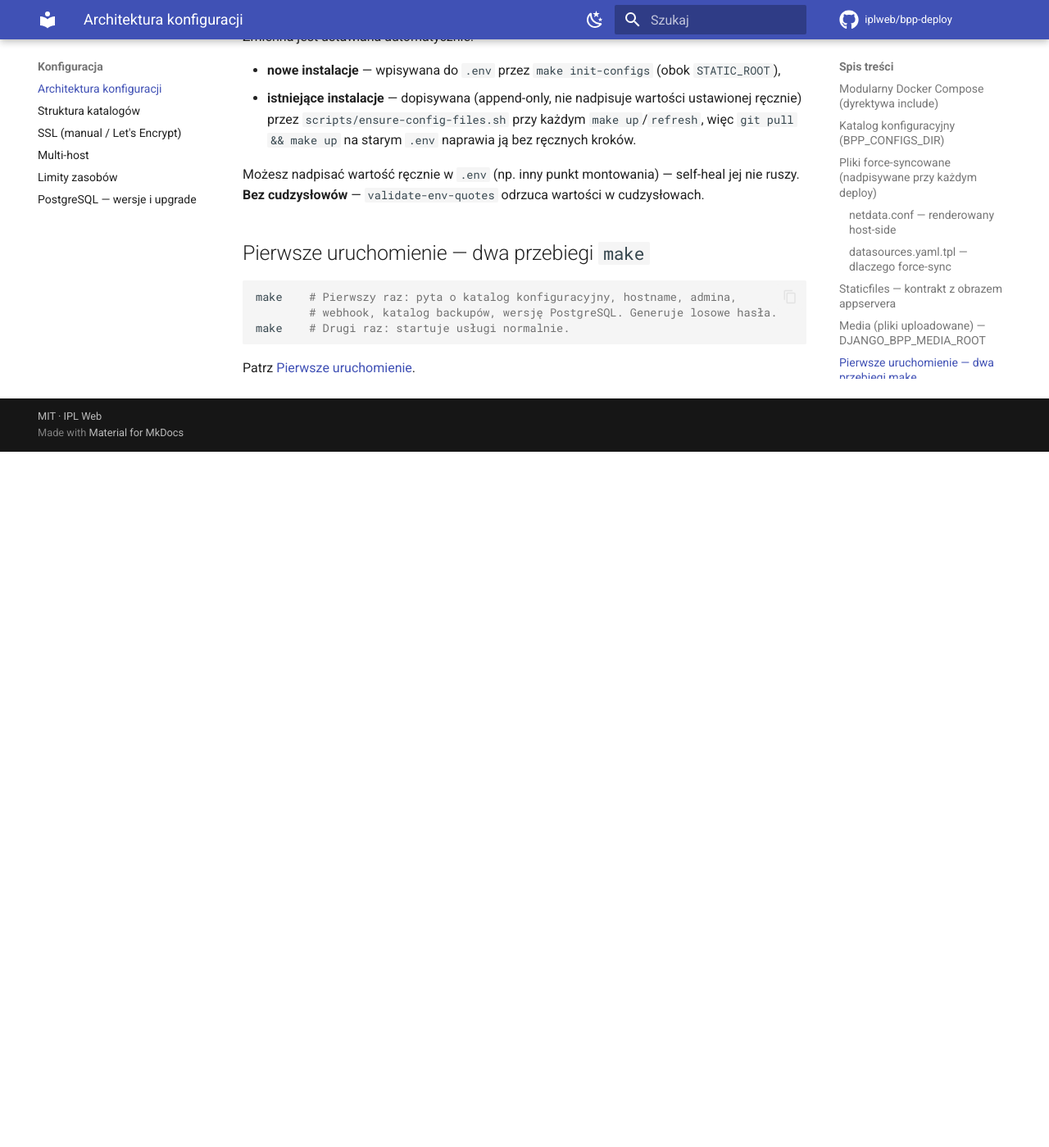
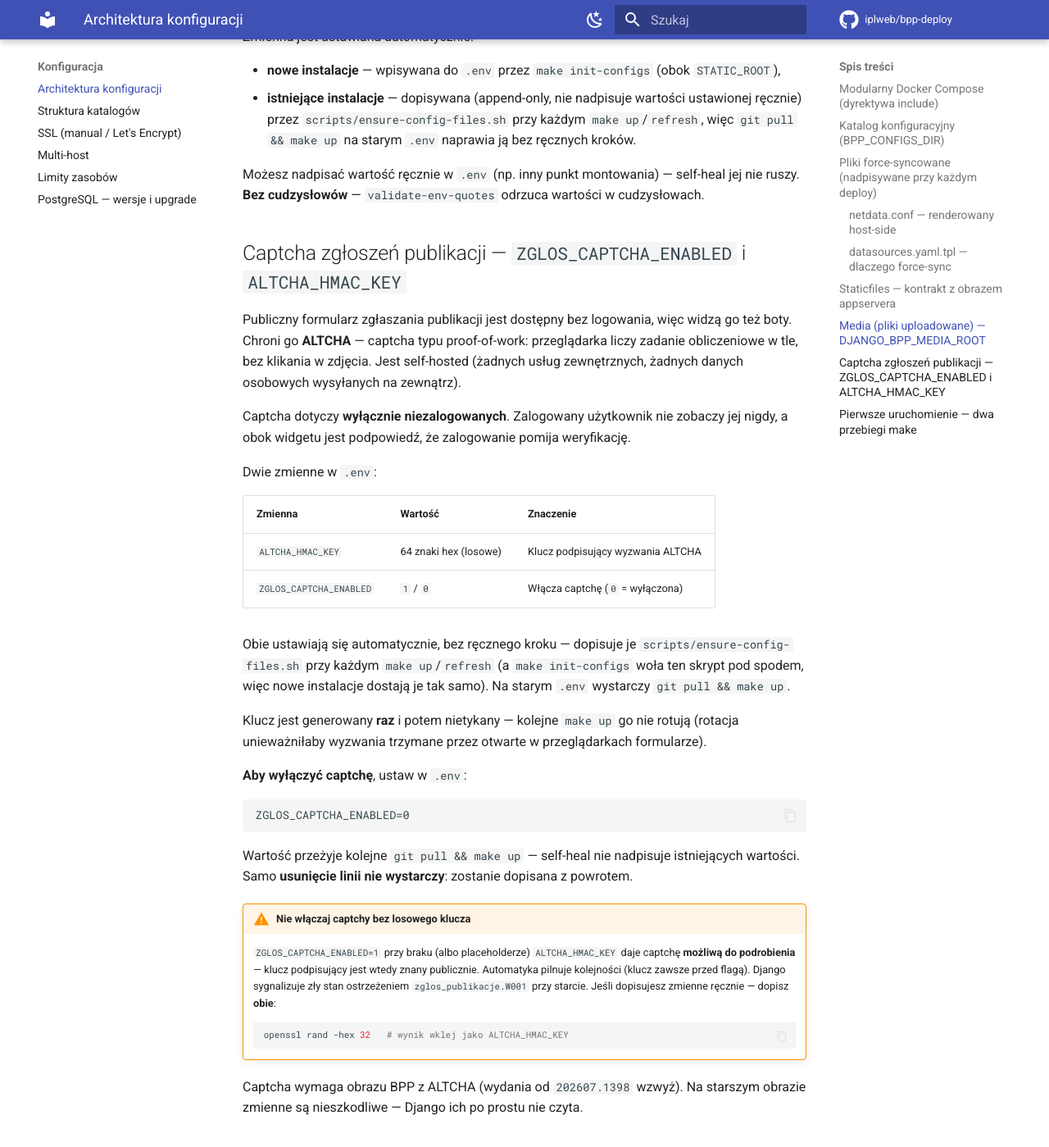
Before and after one commit to iplweb/bpp-deploy, an MkDocs documentation site: the page built from docs/konfiguracja/architektura.md, in a window 1280 px wide and 1400 px high, scrolled down 2667 px. Shown: the whole window at 82% size. Built offline with MkDocs 1.6.1 and Material for MkDocs 9.7.7, drawn with Linux system fonts in a browser that asks for light colours; comment, search, counter and statistics services are not loaded; before the commit the page ends 3218 px from its top, so only the background shows below that.

Commit message:
feat(altcha): zapal captche zgloszen publikacji (ZGLOS_CAPTCHA_ENABLED)
PR #19 dolozyl auto-generacje ALTCHA_HMAC_KEY, ale sama captcha pozostawala
wylaczona: ZGLOS_CAPTCHA_ENABLED nie bylo ustawiane nigdzie, wiec na zadnej
instalacji (w tym staging) widget sie nie pojawial. Klucz czekal, flagi nie bylo.

Flaga jest dopisywana zaraz PO kluczu, w tym samym self-healu. Kolejnosc jest
istotna: gdy flaga sie zapala, realny klucz juz jest w .env - captcha z
nieustawionym kluczem byla by bezwartosciowa (Django bierze wtedy publiczny
sentinel-placeholder, wiec wyzwanie da sie podrobic).

Flaga jest dopisywana NIEZALEZNIE od tego, czy klucz powstal wlasnie teraz.
Sprzegniecie jej z generacja klucza (pierwotny pomysl) nie zapalilo by captchy
dokladnie tam, gdzie ma sie pojawic: instalacje ktore od PR #19 dostaly sam
klucz maja go juz w .env, wiec warunek "brak klucza" nigdy by nie zaskoczyl.

To wlacza captche domyslnie na wszystkich instalacjach po `git pull && make up`.
Opt-out: ZGLOS_CAPTCHA_ENABLED=0 - _ensure_var nie nadpisuje niepustych
wartosci, wiec wybor przezywa kolejne upgrade'y.

Jedno miejsce (ensure-config-files.sh) wystarcza takze dla swiezych instalacji:
init-configs.sh wola ten skrypt pod spodem, wiec nie duplikujemy zmiennych w
heredocu .env.

tests/test_makefile.sh: +10 asercji - swiezy .env, self-heal starego .env,
stabilnosc klucza miedzy przebiegami, brak duplikatu linii, respektowanie
ZGLOS_CAPTCHA_ENABLED=0 oraz przypadek "klucz juz jest, flagi brak" (staging).
143 passed, 1 failed (pre-existing nginx -t LE, niezalezny od tej zmiany).

Co-Authored-By: Claude Opus 4.8 (1M context) <noreply@anthropic.com>
Claude-Session: https://claude.ai/code/session_01Gf8VQNqJ3yy5S1A5SrP1qb

````diff
--- a/docs/konfiguracja/architektura.md
+++ b/docs/konfiguracja/architektura.md
@@ -114,6 +114,54 @@ Zmienna jest ustawiana automatycznie:
 Możesz nadpisać wartość ręcznie w `.env` (np. inny punkt montowania) — self-heal jej nie
 ruszy. **Bez cudzysłowów** — `validate-env-quotes` odrzuca wartości w cudzysłowach.
 
+## Captcha zgłoszeń publikacji — `ZGLOS_CAPTCHA_ENABLED` i `ALTCHA_HMAC_KEY`
+
+Publiczny formularz zgłaszania publikacji jest dostępny bez logowania, więc widzą go też
+boty. Chroni go **ALTCHA** — captcha typu proof-of-work: przeglądarka liczy zadanie
+obliczeniowe w tle, bez klikania w zdjęcia. Jest self-hosted (żadnych usług zewnętrznych,
+żadnych danych osobowych wysyłanych na zewnątrz).
+
+Captcha dotyczy **wyłącznie niezalogowanych**. Zalogowany użytkownik nie zobaczy jej
+nigdy, a obok widgetu jest podpowiedź, że zalogowanie pomija weryfikację.
+
+Dwie zmienne w `.env`:
+
+| Zmienna | Wartość | Znaczenie |
+|---|---|---|
+| `ALTCHA_HMAC_KEY` | 64 znaki hex (losowe) | Klucz podpisujący wyzwania ALTCHA |
+| `ZGLOS_CAPTCHA_ENABLED` | `1` / `0` | Włącza captchę (`0` = wyłączona) |
+
+Obie ustawiają się automatycznie, bez ręcznego kroku — dopisuje je
+`scripts/ensure-config-files.sh` przy każdym `make up`/`refresh` (a `make init-configs`
+woła ten skrypt pod spodem, więc nowe instalacje dostają je tak samo). Na starym `.env`
+wystarczy `git pull && make up`.
+
+Klucz jest generowany **raz** i potem nietykany — kolejne `make up` go nie rotują
+(rotacja unieważniłaby wyzwania trzymane przez otwarte w przeglądarkach formularze).
+
+**Aby wyłączyć captchę**, ustaw w `.env`:
+
+```
+ZGLOS_CAPTCHA_ENABLED=0
+```
+
+Wartość przeżyje kolejne `git pull && make up` — self-heal nie nadpisuje istniejących
+wartości. Samo **usunięcie linii nie wystarczy**: zostanie dopisana z powrotem.
+
+!!! warning "Nie włączaj captchy bez losowego klucza"
+    `ZGLOS_CAPTCHA_ENABLED=1` przy braku (albo placeholderze) `ALTCHA_HMAC_KEY` daje
+    captchę **możliwą do podrobienia** — klucz podpisujący jest wtedy znany publicznie.
+    Automatyka pilnuje kolejności (klucz zawsze przed flagą). Django sygnalizuje zły stan
+    ostrzeżeniem `zglos_publikacje.W001` przy starcie. Jeśli dopisujesz zmienne ręcznie —
+    dopisz **obie**:
+
+    ```bash
+    openssl rand -hex 32   # wynik wklej jako ALTCHA_HMAC_KEY
+    ```
+
+Captcha wymaga obrazu BPP z ALTCHA (wydania od `202607.1398` wzwyż). Na starszym obrazie
+zmienne są nieszkodliwe — Django ich po prostu nie czyta.
+
 ## Pierwsze uruchomienie — dwa przebiegi `make`
 
 ```bash
````
Also changed, not shown: CLAUDE.md (+2 -0 lines), 2 other files.
